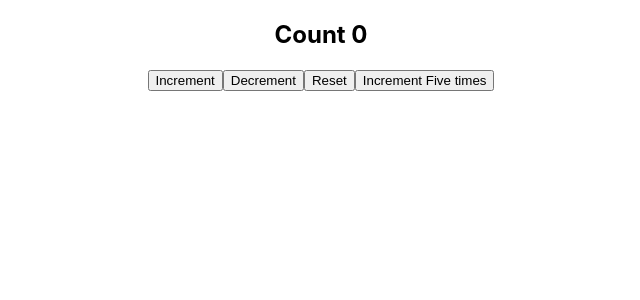
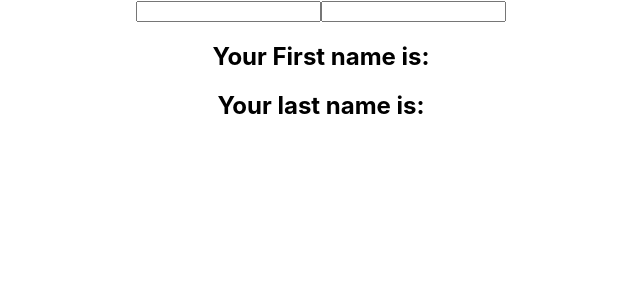
Before and after one commit to Rida4142/React-Hooks, a React (Create React App) app: page / in a window 1280 px wide. Shown: the top 300 px of the page, without its empty margins (319-959 px from the left). Built offline with nearby package versions, Linux system fonts and the light colour scheme.

Commit message:
useState with objects

```diff
--- a/src/App.js
+++ b/src/App.js
@@ -2,11 +2,13 @@
 import './App.css';
 import UseState from './components/UseState';
 import Counter from './components/Counter';
+import UseStateObject from './components/UseStateObject';
 
 function App() {
   return (
     <div className="App">
-      <Counter />
+      <UseStateObject />
+      {/* <Counter /> */}
       {/* <UseState /> */}
     </div>
   );
--- /dev/null
+++ b/src/components/UseStateObject.js
@@ -0,0 +1,20 @@
+import React from 'react'
+import { useState } from 'react'
+
+function UseStateObject() {
+    const [name,setName]=useState({firstname: '',lastname: ''})
+  return (
+    <div>
+      <input type='text' value={name.firstname} onChange={(e)=>{
+          setName({...name,firstname: e.target.value})
+      }}></input>
+      <input type='text' value={name.lastname} onChange={(e)=>{
+        setName({...name,lastname: e.target.value})
+      }}></input>
+      <h2>Your First name is: {name.firstname}</h2>
+      <h2> Your last name is:  {name.lastname}</h2>
+    </div>
+  )
+}
+
+export default UseStateObject
```
